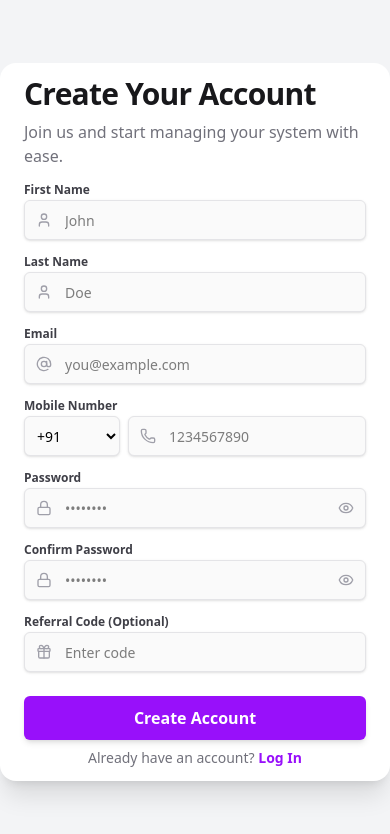
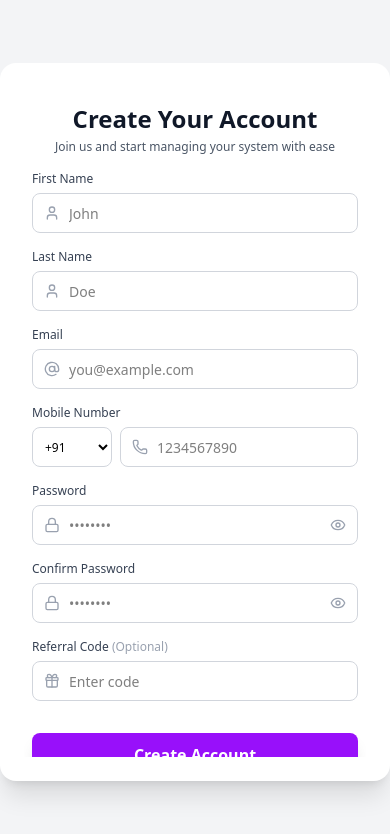
Before and after one commit to sandeep3642/stealth, a Next.js app: page / in a window 390 px wide. Both pictures are taken after a click on the button "Sign Up". Shown: the top 834 px of the page. Built offline with nearby package versions, Linux system fonts and the light colour scheme.

Commit message:
responsive

```diff
--- a/components/Login.tsx
+++ b/components/Login.tsx
@@ -2,8 +2,8 @@
 
 import React, { useState } from "react";
 import { AtSign, Lock, Eye, EyeOff } from "lucide-react";
+import { loginUser } from "@/services/authService";
 import { useRouter } from "next/navigation";
-import { loginUser } from "@/services/authService";
 
 interface LoginComponentProps {
   onSwitchToRegister: () => void;
@@ -18,9 +18,7 @@ export const LoginComponent: React.FC<LoginComponentProps> = ({
   const [password, setPassword] = useState("");
   const [loading, setLoading] = useState(false);
   const [error, setError] = useState("");
-
   const router = useRouter();
-
   const handleLogin = async () => {
     if (!email || !password) {
       setError("Please enter email and password");
@@ -31,17 +29,17 @@ export const LoginComponent: React.FC<LoginComponentProps> = ({
       setLoading(true);
       setError("");
 
+      // Simulated login for demo
+      await new Promise(resolve => setTimeout(resolve, 1000));
+      console.log("Login successful");
+
+      // In real implementation:
       const response = await loginUser(email, password);
-
-      // Store token
-      if (response?.accessToken) {
-        localStorage.setItem("authToken", response.accessToken);
+      if (response.data.token) {
+        localStorage.setItem("authToken", response.data.token.accessToken);
+        localStorage.setItem("user", JSON.stringify(response.data));
         router.push("/dashboard");
       }
-
-      // if (response.user) {
-      //   localStorage.setItem("user", JSON.stringify(response.user));
-      // }
     } catch (err: any) {
       setError(
         err.response?.data?.message || "Login failed. Please try again.",
@@ -53,27 +51,27 @@ export const LoginComponent: React.FC<LoginComponentProps> = ({
   };
 
   return (
-    <div className="w-full max-w-[400px] space-y-8">
-      <div className="space-y-2">
-        <h2 className="text-3xl font-bold tracking-tight text-zinc-900">
+    <div className="w-full max-w-[400px] px-4 sm:px-6 md:px-0 space-y-6 sm:space-y-8">
+      <div className="space-y-1 sm:space-y-2">
+        <h2 className="text-2xl sm:text-3xl font-bold tracking-tight text-zinc-900">
           Welcome Back
         </h2>
-        <p className="text-zinc-500">
+        <p className="text-sm sm:text-base text-zinc-500">
           Enter your credentials to access your account.
         </p>
       </div>
 
-      <div className="space-y-6">
+      <div className="space-y-5 sm:space-y-6">
         {error && (
-          <div className="p-3 text-sm text-red-600 bg-red-50 border border-red-200 rounded-md">
+          <div className="p-3 text-xs sm:text-sm text-red-600 bg-red-50 border border-red-200 rounded-md">
             {error}
           </div>
         )}
 
-        <div className="space-y-4">
+        <div className="space-y-3 sm:space-y-4">
           {/* Email Field */}
-          <div className="space-y-2">
-            <label className="text-sm font-semibold text-zinc-700">
+          <div className="space-y-1.5 sm:space-y-2">
+            <label className="text-xs sm:text-sm font-semibold text-zinc-700">
               Email or Mobile
             </label>
             <div className="relative">
@@ -82,15 +80,15 @@ export const LoginComponent: React.FC<LoginComponentProps> = ({
                 type="text"
                 value={email}
                 onChange={(e) => setEmail(e.target.value)}
-                className="flex h-11 w-full rounded-md border border-zinc-200 bg-zinc-50 px-3 py-1 pl-10 text-sm shadow-sm focus-visible:ring-1 focus-visible:ring-purple-600 focus:border-purple-600"
+                className="flex h-10 sm:h-11 w-full rounded-md border border-zinc-200 bg-zinc-50 px-3 py-1 pl-9 sm:pl-10 text-sm shadow-sm focus-visible:ring-1 focus-visible:ring-purple-600 focus:border-purple-600 focus:outline-none"
                 placeholder="you@example.com"
               />
             </div>
           </div>
 
           {/* Password Field */}
-          <div className="space-y-2">
-            <label className="text-sm font-semibold text-zinc-700">
+          <div className="space-y-1.5 sm:space-y-2">
+            <label className="text-xs sm:text-sm font-semibold text-zinc-700">
               Password
             </label>
             <div className="relative">
@@ -100,13 +98,13 @@ export const LoginComponent: React.FC<LoginComponentProps> = ({
                 value={password}
                 onChange={(e) => setPassword(e.target.value)}
                 onKeyDown={(e) => e.key === "Enter" && handleLogin()}
-                className="flex h-11 w-full rounded-md border border-zinc-200 bg-zinc-50 px-3 py-1 pl-10 pr-10 text-sm shadow-sm focus-visible:ring-1 focus-visible:ring-purple-600 focus:border-purple-600"
+                className="flex h-10 sm:h-11 w-full rounded-md border border-zinc-200 bg-zinc-50 px-3 py-1 pl-9 sm:pl-10 pr-10 text-sm shadow-sm focus-visible:ring-1 focus-visible:ring-purple-600 focus:border-purple-600 focus:outline-none"
                 placeholder="••••••••"
               />
               <button
                 type="button"
                 onClick={() => setShowPassword(!showPassword)}
-                className="absolute right-3 top-1/2 -translate-y-1/2 text-zinc-400 hover:text-zinc-600"
+                className="absolute right-3 top-1/2 -translate-y-1/2 text-zinc-400 hover:text-zinc-600 p-1 -m-1"
               >
                 {showPassword ? <EyeOff size={16} /> : <Eye size={16} />}
               </button>
@@ -114,7 +112,7 @@ export const LoginComponent: React.FC<LoginComponentProps> = ({
           </div>
 
           {/* Remember me */}
-          <div className="flex items-center justify-between pt-2">
+          <div className="flex items-center justify-between pt-1 sm:pt-2">
             <div
               className="flex items-center space-x-2 cursor-pointer"
               onClick={() => setRememberMe(!rememberMe)}
@@ -142,11 +140,11 @@ export const LoginComponent: React.FC<LoginComponentProps> = ({
                   </svg>
                 )}
               </div>
-              <label className="text-sm font-medium text-zinc-600 select-none">
+              <label className="text-xs sm:text-sm font-medium text-zinc-600 select-none">
                 Remember me
               </label>
             </div>
-            <button className="text-sm font-medium text-purple-600 hover:text-purple-700">
+            <button className="text-xs sm:text-sm font-medium text-purple-600 hover:text-purple-700">
               Forgot password?
             </button>
           </div>
@@ -155,14 +153,14 @@ export const LoginComponent: React.FC<LoginComponentProps> = ({
         <button
           onClick={handleLogin}
           disabled={loading}
-          className="inline-flex items-center justify-center rounded-md text-base font-semibold w-full h-11 bg-purple-600 text-white shadow-md hover:bg-purple-700 disabled:opacity-50"
+          className="inline-flex items-center justify-center rounded-md text-sm sm:text-base font-semibold w-full h-10 sm:h-11 bg-purple-600 text-white shadow-md hover:bg-purple-700 disabled:opacity-50 active:scale-[0.98] transition-transform"
         >
           {loading ? "Logging in..." : "Login"}
         </button>
       </div>
 
-      <div className="text-center text-sm text-zinc-500">
-        Don’t have an account?{" "}
+      <div className="text-center text-xs sm:text-sm text-zinc-500">
+        Don't have an account?{" "}
         <button
           onClick={onSwitchToRegister}
           className="font-semibold text-purple-600 hover:underline"
--- a/components/Register.tsx
+++ b/components/Register.tsx
@@ -2,9 +2,9 @@
 
 import React, { useState } from "react";
 import { AtSign, Lock, Eye, EyeOff, User, Phone, Gift } from "lucide-react";
+import { registerUser } from "@/services/authService";
+import { toast } from "react-toastify";
 import { useRouter } from "next/navigation";
-import { toast } from "react-toastify";
-import { registerUser } from "@/services/authService";
 
 interface RegisterComponentProps {
   onSwitchToLogin: () => void;
@@ -24,8 +24,6 @@ interface RegisterForm {
 export const RegisterComponent: React.FC<RegisterComponentProps> = ({
   onSwitchToLogin,
 }) => {
-  const router = useRouter();
-
   const [formData, setFormData] = useState<RegisterForm>({
     firstName: "",
     lastName: "",
@@ -40,8 +38,8 @@ export const RegisterComponent: React.FC<RegisterComponentProps> = ({
   const [showPassword, setShowPassword] = useState(false);
   const [showConfirmPassword, setShowConfirmPassword] = useState(false);
   const [loading, setLoading] = useState(false);
+  const router = useRouter();
 
-  // Common country codes
   const countryCodes = [
     { code: "+91", country: "India" },
     { code: "+1", country: "USA/Canada" },
@@ -51,12 +49,10 @@ export const RegisterComponent: React.FC<RegisterComponentProps> = ({
     { code: "+65", country: "Singapore" },
   ];
 
-  // Handle form field change
   const handleChange = (field: keyof RegisterForm, value: string) => {
     setFormData((prev) => ({ ...prev, [field]: value }));
   };
 
-  // Validate inputs
   const validateForm = (): boolean => {
     const { firstName, lastName, email, mobileNo, password, confirmPassword } =
       formData;
@@ -77,6 +73,10 @@ export const RegisterComponent: React.FC<RegisterComponentProps> = ({
       toast.error("Mobile number is required");
       return false;
     }
+     if (mobileNo.length !== 10) {
+      toast.error("Mobile number must be  10 characters");
+      return false;
+    }
     if (!password) {
       toast.error("Password is required");
       return false;
@@ -93,58 +93,72 @@ export const RegisterComponent: React.FC<RegisterComponentProps> = ({
     return true;
   };
 
-  // Submit form
  const handleRegister = async () => {
-    // debugger
-    if (!validateForm()){
-      // toast.error("fill all fields");
+  if (!validateForm()) {
     return;
   }
 
   try {
     setLoading(true);
-      const { confirmPassword, ...registerData } = formData;
 
-      await registerUser(registerData);
-      toast.success("Registration successful! Redirecting to login...");
+    // optional loader delay
+    await new Promise(resolve => setTimeout(resolve, 1500));
 
+    const res = await registerUser(formData);
+
+    // agar backend success true bheje
+    if (res?.success) {
+      toast.success("Registration successful!");
        setTimeout(() => {
         onSwitchToLogin();
-        router.push("/");
-      }, 1500);
+      }, 500);
+    } else {
+      toast.error(res?.Message || "Registration failed");
+    }
+
   } catch (err: any) {
     console.error("Registration error:", err);
-      toast.error(
-        err.response?.data?.message || "Registration failed. Please try again.",
-      );
+
+    // ✅ AXIOS ERROR HANDLING
+    if (err?.response?.data) {
+      toast.error(err.response.data.Message || "Registration failed");
+    } else {
+      toast.error("Network error. Please try again.");
+    }
+
   } finally {
     setLoading(false);
   }
 };
 
+
   return (
-    <div className="w-full max-w-[400px] space-y-2 my-8">
-      <div className="space-y-2">
-        <h2 className="text-3xl font-bold tracking-tight text-zinc-900">
+    <div className="w-full h-full overflow-y-auto px-2">
+      <div className="w-full max-w-md mx-auto py-4">
+        <div className="space-y-4">
+
+          {/* Header */}
+          <div className="text-center">
+            <h2 className="text-2xl sm:text-3xl font-bold text-gray-900">
               Create Your Account
             </h2>
-        <p className="text-zinc-500">
-          Join us and start managing your system with ease.
+            <p className="text-xs sm:text-sm text-gray-600 mt-1">
+              Join us and start managing your system with ease
             </p>
           </div>
 
           {/* First Name */}
           <div className="space-y-1.5">
-        <label className="text-xs font-semibold text-zinc-700">
+            <label className="block text-xs sm:text-sm font-medium text-gray-700">
               First Name
             </label>
             <div className="relative">
-          <User className="absolute left-3 top-1/2 -translate-y-1/2 text-zinc-400 h-4 w-4" />
+              <User className="absolute left-3 top-1/2 -translate-y-1/2 text-gray-400 w-4 h-4" />
               <input
                 type="text"
                 value={formData.firstName}
                 onChange={(e) => handleChange("firstName", e.target.value)}
-            className="flex h-10 w-full rounded-md border border-zinc-200 bg-zinc-50 pl-10 text-sm shadow-sm focus-visible:ring-1 focus-visible:ring-purple-600 focus:border-purple-600"
+                className="w-full h-10 pl-9 pr-3 text-sm border border-gray-300 rounded-lg bg-white focus:ring-2 focus:ring-purple-500 focus:border-transparent outline-none transition"
                 placeholder="John"
               />
             </div>
@@ -152,14 +166,16 @@ export const RegisterComponent: React.FC<RegisterComponentProps> = ({
 
           {/* Last Name */}
           <div className="space-y-1.5">
-        <label className="text-xs font-semibold text-zinc-700">Last Name</label>
+            <label className="block text-xs sm:text-sm font-medium text-gray-700">
+              Last Name
+            </label>
             <div className="relative">
-          <User className="absolute left-3 top-1/2 -translate-y-1/2 text-zinc-400 h-4 w-4" />
+              <User className="absolute left-3 top-1/2 -translate-y-1/2 text-gray-400 w-4 h-4" />
               <input
                 type="text"
                 value={formData.lastName}
                 onChange={(e) => handleChange("lastName", e.target.value)}
-            className="flex h-10 w-full rounded-md border border-zinc-200 bg-zinc-50 pl-10 text-sm shadow-sm focus-visible:ring-1 focus-visible:ring-purple-600 focus:border-purple-600"
+                className="w-full h-10 pl-9 pr-3 text-sm border border-gray-300 rounded-lg bg-white focus:ring-2 focus:ring-purple-500 focus:border-transparent outline-none transition"
                 placeholder="Doe"
               />
             </div>
@@ -167,14 +183,16 @@ export const RegisterComponent: React.FC<RegisterComponentProps> = ({
 
           {/* Email */}
           <div className="space-y-1.5">
-        <label className="text-xs font-semibold text-zinc-700">Email</label>
+            <label className="block text-xs sm:text-sm font-medium text-gray-700">
+              Email
+            </label>
             <div className="relative">
-          <AtSign className="absolute left-3 top-1/2 -translate-y-1/2 text-zinc-400 h-4 w-4" />
+              <AtSign className="absolute left-3 top-1/2 -translate-y-1/2 text-gray-400 w-4 h-4" />
               <input
                 type="email"
                 value={formData.email}
                 onChange={(e) => handleChange("email", e.target.value)}
-            className="flex h-10 w-full rounded-md border border-zinc-200 bg-zinc-50 pl-10 text-sm shadow-sm focus-visible:ring-1 focus-visible:ring-purple-600 focus:border-purple-600"
+                className="w-full h-10 pl-9 pr-3 text-sm border border-gray-300 rounded-lg bg-white focus:ring-2 focus:ring-purple-500 focus:border-transparent outline-none transition"
                 placeholder="you@example.com"
               />
             </div>
@@ -182,14 +200,14 @@ export const RegisterComponent: React.FC<RegisterComponentProps> = ({
 
           {/* Mobile Number */}
           <div className="space-y-1.5">
-        <label className="text-xs font-semibold text-zinc-700">
+            <label className="block text-xs sm:text-sm font-medium text-gray-700">
               Mobile Number
             </label>
             <div className="flex gap-2">
               <select
                 value={formData.countryCode}
                 onChange={(e) => handleChange("countryCode", e.target.value)}
-            className="flex h-10 w-24 rounded-md border border-zinc-200 bg-zinc-50 px-2 text-sm shadow-sm focus-visible:ring-1 focus-visible:ring-purple-600 focus:border-purple-600"
+                className="w-20 h-10 px-2 text-xs border border-gray-300 rounded-lg bg-white focus:ring-2 focus:ring-purple-500 focus:border-transparent outline-none transition"
               >
                 {countryCodes.map((item) => (
                   <option key={item.code} value={item.code}>
@@ -198,12 +216,12 @@ export const RegisterComponent: React.FC<RegisterComponentProps> = ({
                 ))}
               </select>
               <div className="relative flex-1">
-            <Phone className="absolute left-3 top-1/2 -translate-y-1/2 text-zinc-400 h-4 w-4" />
+                <Phone className="absolute left-3 top-1/2 -translate-y-1/2 text-gray-400 w-4 h-4" />
                 <input
                   type="tel"
                   value={formData.mobileNo}
                   onChange={(e) => handleChange("mobileNo", e.target.value)}
-              className="flex h-10 w-full rounded-md border border-zinc-200 bg-zinc-50 px-3 py-1 pl-10 text-sm shadow-sm focus-visible:ring-1 focus-visible:ring-purple-600 focus:border-purple-600"
+                  className="w-full h-10 pl-9 pr-3 text-sm border border-gray-300 rounded-lg bg-white focus:ring-2 focus:ring-purple-500 focus:border-transparent outline-none transition"
                   placeholder="1234567890"
                 />
               </div>
@@ -212,62 +230,64 @@ export const RegisterComponent: React.FC<RegisterComponentProps> = ({
 
           {/* Password */}
           <div className="space-y-1.5">
-        <label className="text-xs font-semibold text-zinc-700">Password</label>
+            <label className="block text-xs sm:text-sm font-medium text-gray-700">
+              Password
+            </label>
             <div className="relative">
-          <Lock className="absolute left-3 top-1/2 -translate-y-1/2 text-zinc-400 h-4 w-4" />
+              <Lock className="absolute left-3 top-1/2 -translate-y-1/2 text-gray-400 w-4 h-4" />
               <input
                 type={showPassword ? "text" : "password"}
                 value={formData.password}
                 onChange={(e) => handleChange("password", e.target.value)}
-            className="flex h-10 w-full rounded-md border border-zinc-200 bg-zinc-50 pl-10 pr-10 text-sm shadow-sm focus-visible:ring-1 focus-visible:ring-purple-600 focus:border-purple-600"
+                className="w-full h-10 pl-9 pr-10 text-sm border border-gray-300 rounded-lg bg-white focus:ring-2 focus:ring-purple-500 focus:border-transparent outline-none transition"
                 placeholder="••••••••"
               />
               <button
                 type="button"
                 onClick={() => setShowPassword(!showPassword)}
-            className="absolute right-3 top-1/2 -translate-y-1/2 text-zinc-400 hover:text-zinc-600 focus:outline-none"
+                className="absolute right-3 top-1/2 -translate-y-1/2 text-gray-400 hover:text-gray-600 transition"
               >
-            {showPassword ? <EyeOff size={16} /> : <Eye size={16} />}
+                {showPassword ? <EyeOff className="w-4 h-4" /> : <Eye className="w-4 h-4" />}
               </button>
             </div>
           </div>
 
           {/* Confirm Password */}
           <div className="space-y-1.5">
-        <label className="text-xs font-semibold text-zinc-700">
+            <label className="block text-xs sm:text-sm font-medium text-gray-700">
               Confirm Password
             </label>
             <div className="relative">
-          <Lock className="absolute left-3 top-1/2 -translate-y-1/2 text-zinc-400 h-4 w-4" />
+              <Lock className="absolute left-3 top-1/2 -translate-y-1/2 text-gray-400 w-4 h-4" />
               <input
                 type={showConfirmPassword ? "text" : "password"}
                 value={formData.confirmPassword}
                 onChange={(e) => handleChange("confirmPassword", e.target.value)}
-            className="flex h-10 w-full rounded-md border border-zinc-200 bg-zinc-50 pl-10 pr-10 text-sm shadow-sm focus-visible:ring-1 focus-visible:ring-purple-600 focus:border-purple-600"
+                className="w-full h-10 pl-9 pr-10 text-sm border border-gray-300 rounded-lg bg-white focus:ring-2 focus:ring-purple-500 focus:border-transparent outline-none transition"
                 placeholder="••••••••"
               />
               <button
                 type="button"
                 onClick={() => setShowConfirmPassword(!showConfirmPassword)}
-            className="absolute right-3 top-1/2 -translate-y-1/2 text-zinc-400 hover:text-zinc-600 focus:outline-none"
+                className="absolute right-3 top-1/2 -translate-y-1/2 text-gray-400 hover:text-gray-600 transition"
               >
-            {showConfirmPassword ? <EyeOff size={16} /> : <Eye size={16} />}
+                {showConfirmPassword ? <EyeOff className="w-4 h-4" /> : <Eye className="w-4 h-4" />}
               </button>
             </div>
           </div>
 
           {/* Referral Code */}
           <div className="space-y-1.5">
-        <label className="text-xs font-semibold text-zinc-700">
-          Referral Code (Optional)
+            <label className="block text-xs sm:text-sm font-medium text-gray-700">
+              Referral Code <span className="text-gray-400">(Optional)</span>
             </label>
             <div className="relative">
-          <Gift className="absolute left-3 top-1/2 -translate-y-1/2 text-zinc-400 h-4 w-4" />
+              <Gift className="absolute left-3 top-1/2 -translate-y-1/2 text-gray-400 w-4 h-4" />
               <input
                 type="text"
                 value={formData.refferalCode}
                 onChange={(e) => handleChange("refferalCode", e.target.value)}
-            className="flex h-10 w-full rounded-md border border-zinc-200 bg-zinc-50 pl-10 text-sm shadow-sm focus-visible:ring-1 focus-visible:ring-purple-600 focus:border-purple-600"
+                className="w-full h-10 pl-9 pr-3 text-sm border border-gray-300 rounded-lg bg-white focus:ring-2 focus:ring-purple-500 focus:border-transparent outline-none transition"
                 placeholder="Enter code"
               />
             </div>
@@ -277,20 +297,23 @@ export const RegisterComponent: React.FC<RegisterComponentProps> = ({
           <button
             onClick={handleRegister}
             disabled={loading}
-        className="inline-flex items-center justify-center rounded-md text-base font-semibold w-full h-11 mt-4 bg-purple-600 text-white shadow-md hover:bg-purple-700 focus-visible:ring-1 focus-visible:ring-purple-600 disabled:opacity-50 disabled:cursor-not-allowed"
+            className="w-full h-11 mt-4 bg-purple-600 hover:bg-purple-700 text-white font-semibold rounded-lg shadow-lg hover:shadow-xl disabled:opacity-50 disabled:cursor-not-allowed transition-all duration-200 active:scale-98"
           >
             {loading ? "Creating Account..." : "Create Account"}
           </button>
 
-      <div className="text-center text-sm text-zinc-500">
+          {/* Login Link */}
+          <div className="text-center text-xs sm:text-sm text-gray-600 pt-3 pb-2">
             Already have an account?{" "}
             <button
               onClick={onSwitchToLogin}
-          className="font-semibold text-purple-600 hover:underline"
+              className="font-semibold text-purple-600 hover:text-purple-700 hover:underline transition"
             >
               Log In
             </button>
           </div>
         </div>
+      </div>
+    </div>
   );
 };
```
Lines whose indentation alone changed are shown as unchanged.
